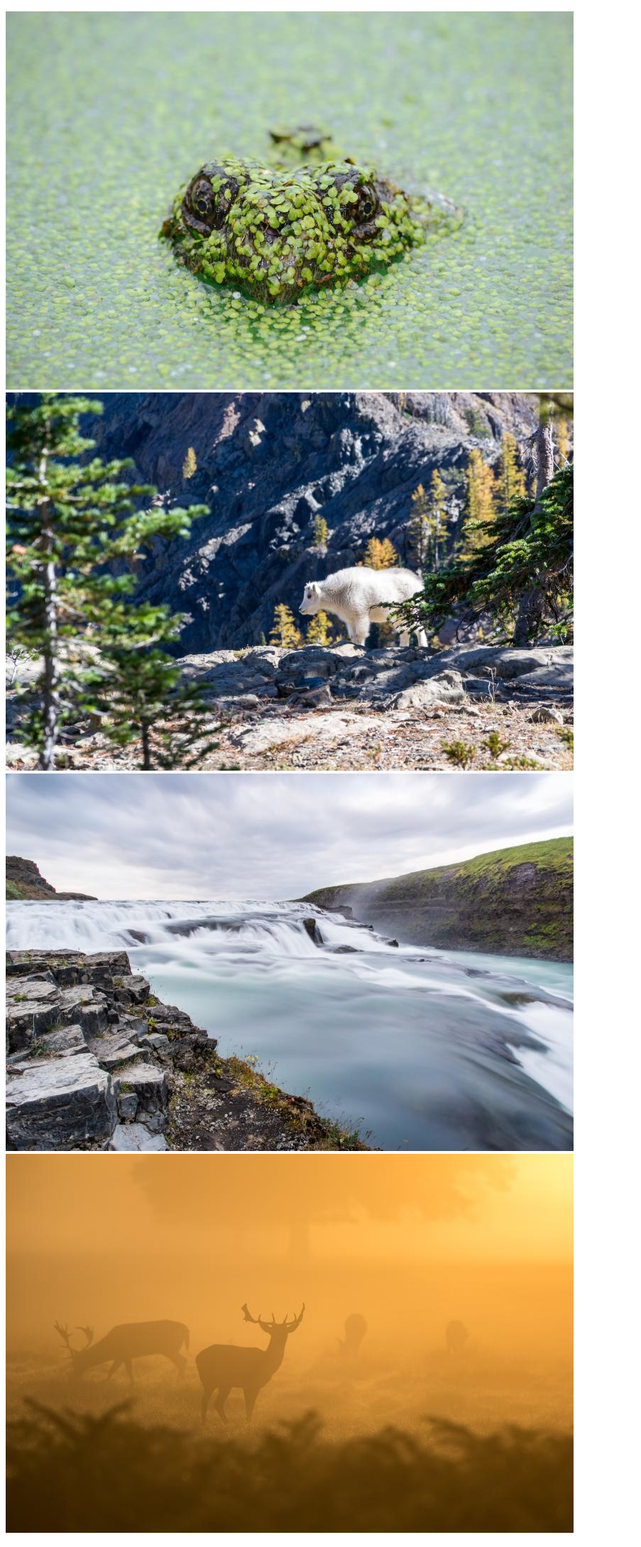
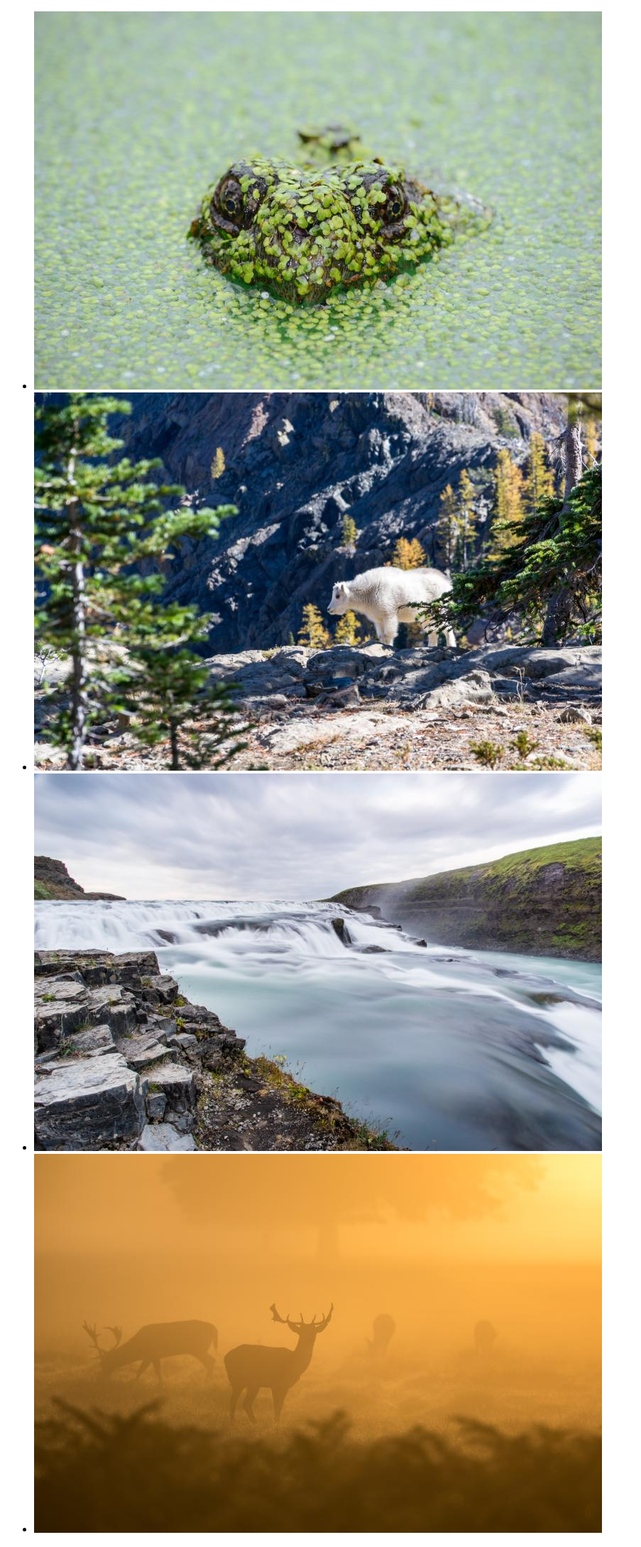
Before and after one commit to SanderHageman/sanderhageman.github.io, a Jekyll site: the page built from _slides/my-pics1.md, in a window 1280 px wide. Shown: the whole page at 71% size, without its empty margins (0-903 px from the left). Built offline with Jekyll 4.4.1, drawn with Linux system fonts in a browser that asks for light colours.

Commit message:
Update my-pics1.md

```diff
--- a/_slides/my-pics1.md
+++ b/_slides/my-pics1.md
@@ -8,7 +8,7 @@
 adaptiveHeight: true
 ---
 
-![A nice pic of mine](my-pics1/pic1.jpg)
-![Another nice pic of mine](my-pics1/pic2.jpg)
-![Another nice pic of mine](my-pics1/pic3.jpg)
-![Another nice pic of mine](my-pics1/pic4.jpg)
+* ![A nice pic of mine](my-pics1/pic1.jpg)
+* ![Another nice pic of mine](my-pics1/pic2.jpg)
+* ![Another nice pic of mine](my-pics1/pic3.jpg)
+* ![Another nice pic of mine](my-pics1/pic4.jpg)
```
